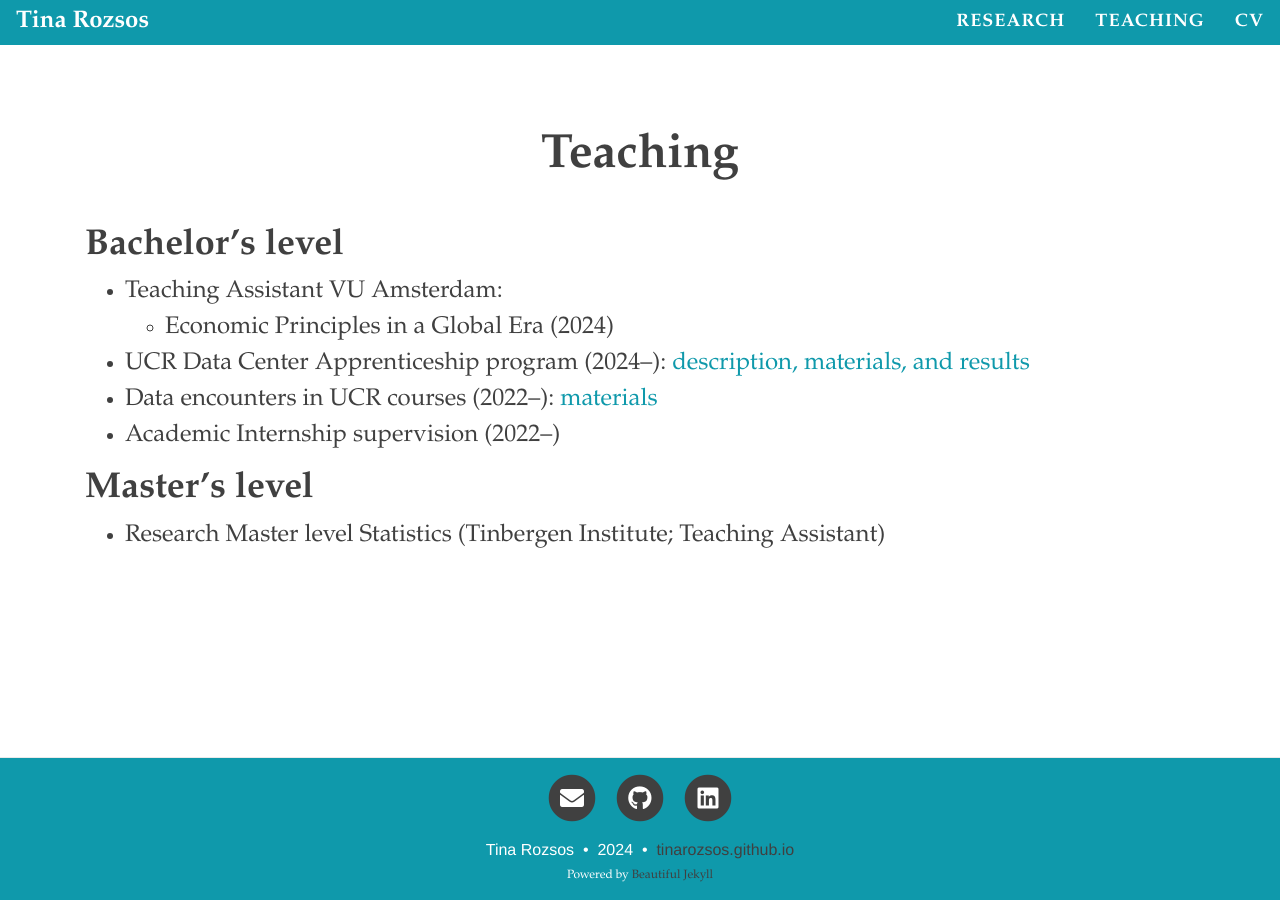
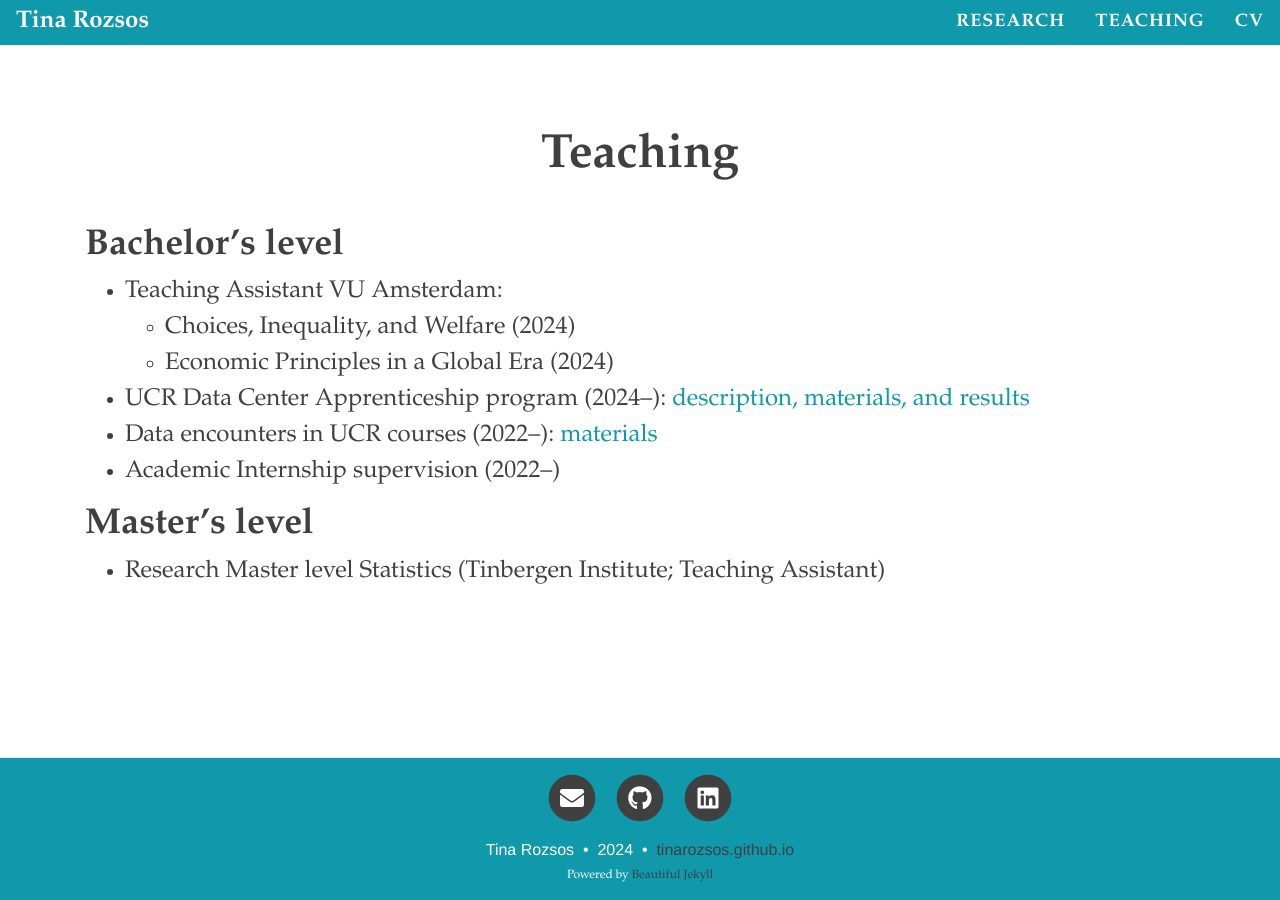
Before and after one commit to tinarozsos/tinarozsos.github.io, a Jekyll site: the page built from teaching.md, in a window 1280 px wide. Built offline with Jekyll 4.4.1, drawn with Linux system fonts in a browser that asks for light colours; nearby versions of some CDN libraries.

Commit message:
Update teaching.md

```diff
--- a/teaching.md
+++ b/teaching.md
@@ -10,6 +10,7 @@ output:
 # Bachelor's level
 
 - Teaching Assistant VU Amsterdam:
+  + Choices, Inequality, and Welfare (2024)
   + Economic Principles in a Global Era (2024)
 
 - UCR Data Center Apprenticeship program (2024--): [description, materials, and results](https://ucrdatacenter.github.io/apprenticeship/)
```
